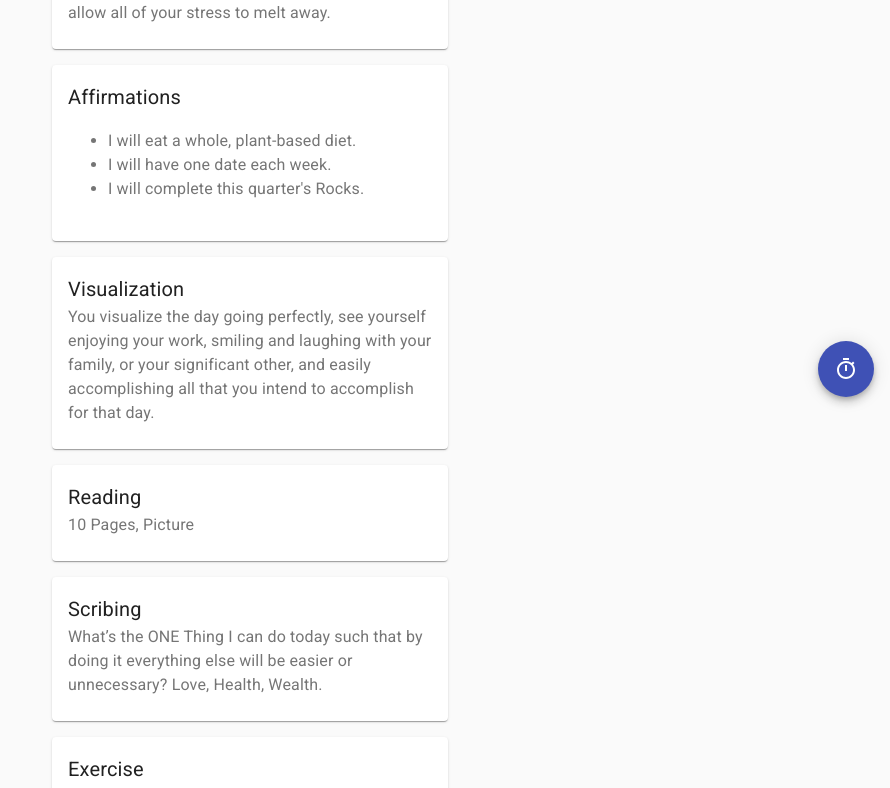
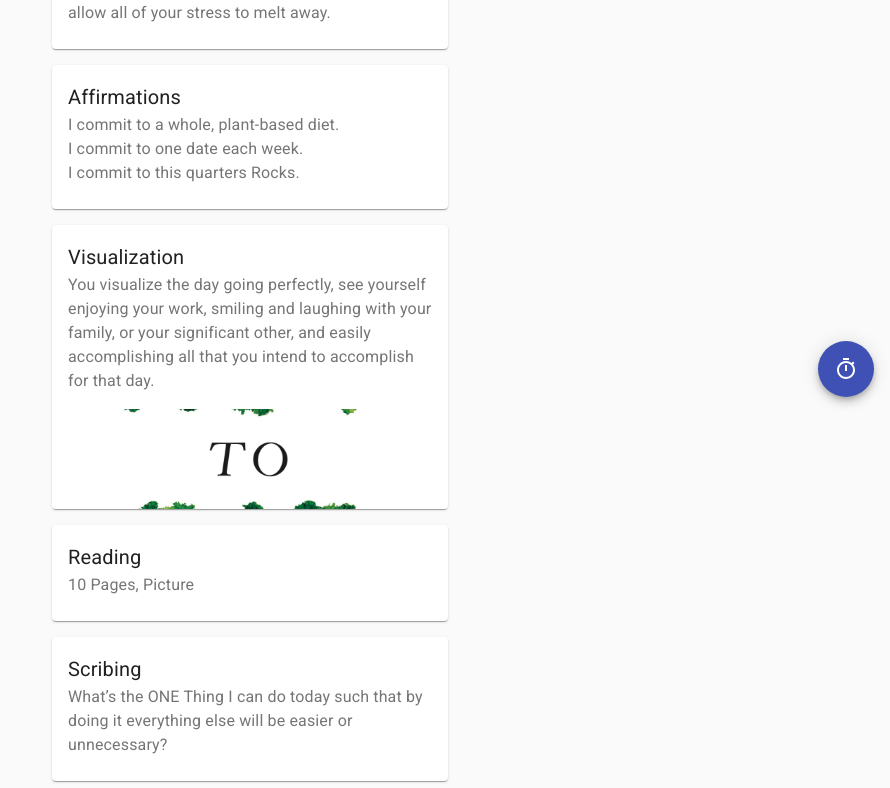
Before and after one commit to dlackey/miracle, a React (Create React App) app: page / in a window 1280 px wide. Shown: the part 387-1175 px from the top of the page, without its empty margins (390-1280 px from the left). Built offline with nearby package versions, Linux system fonts and the light colour scheme.

Commit message:
Refactored Savers

```diff
--- a/src/App.js
+++ b/src/App.js
@@ -3,7 +3,7 @@ import { makeStyles } from '@material-ui/core/styles';
 import {
   Card,
   CardContent,
-  //CardMedia,
+  CardMedia,
   Container,
   Typography,
  } from '@material-ui/core';
@@ -22,55 +22,67 @@ const useStyles = makeStyles(theme => ({
   }
 }));
 
+const affirmations = (
+  <React.Fragment>
+    I commit to a whole, plant-based diet.<br />
+    I commit to one date each week.<br />
+    I commit to this quarters Rocks.
+  </React.Fragment>
+);
+
 function App() {
   const classes = useStyles();
 
   return (
     <React.Fragment>
+      <Timer />
       <Container maxWidth='xs' className={classes.container}>
         <img src='miracle.png' className={classes.logo} alt='Logo' />
-        <Saver header='Silence'>
-          As you sit in silence, you’re totally present in the moment. You calm your mind, relax your body, and allow all of your stress to melt away.
+        <Saver
+          title='Silence'
+          text='As you sit in silence, you’re totally present in the moment. You calm your mind, relax your body, and allow all of your stress to melt away.'
+        />
+        <Saver
+          title='Affirmations'
+          text={affirmations}
+        />
+        <Saver
+          title='Visualization'
+          text='You visualize the day going perfectly, see yourself enjoying your work, smiling and laughing with your family, or your significant other, and easily accomplishing all that you intend to accomplish for that day.'
+        >
+          <CardMedia image="book.png" component="img" height="100" />
         </Saver>
-        <Saver header='Affirmations'>
-          <ul>
-            <li>I will eat a whole, plant-based diet.</li>
-            <li>I will have one date each week.</li>
-            <li>I will complete this quarter's Rocks.</li>
-          </ul>
-        </Saver>
-        <Saver header='Visualization'>
-          You visualize the day going perfectly, see yourself enjoying your work, smiling and laughing with your family, or your significant other, and easily accomplishing all that you intend to accomplish for that day.
-        </Saver>
-        <Saver header='Reading'>
-          10 Pages, Picture
-        </Saver>
-        <Saver header='Scribing'>
-          What’s the ONE Thing I can do today such that by doing it everything else will be easier or unnecessary? Love, Health, Wealth.
-        </Saver>
-        <Saver header='Exercise'>
-          Finally, you stand up and you spend the last minute, doing jumping jacks for 60 seconds and getting your heart rate up and getting energized and waking yourself up and increasing your ability to be alert and to focus.
-        </Saver>
+        <Saver
+          title='Reading'
+          text='10 Pages, Picture'
+        />
+        <Saver
+          title='Scribing'
+          text='What’s the ONE Thing I can do today such that by doing it everything else will be easier or unnecessary?'
+        />
+        <Saver
+          title='Exercise'
+          text='Finally, you stand up and you spend the last minute, doing jumping jacks for 60 seconds and getting your heart rate up and getting energized and waking yourself up and increasing your ability to be alert and to focus.'
+        />
       </Container>
-      <Timer />
     </React.Fragment>
   );
 }
 
-function Saver({ header, children }) {
+function Saver({ title, text, children }) {
   const classes = useStyles();
 
   return (
     <Card className={classes.card}>
       <CardContent>
         <Typography variant="h6">
-          {header}
+          {title}
         </Typography>
         <Typography color="textSecondary" variant="body1">
-          {children}
+          {text}
         </Typography>
       </CardContent>
-      {/* <CardMedia image="book.png" component="img" height="100" /> */}
+      {children}
     </Card>
   );
 }
--- /dev/null
+++ b/src/constants.js
@@ -0,0 +1,5 @@
+const SAVERS = {
+
+};
+
+export { SAVERS };
```
